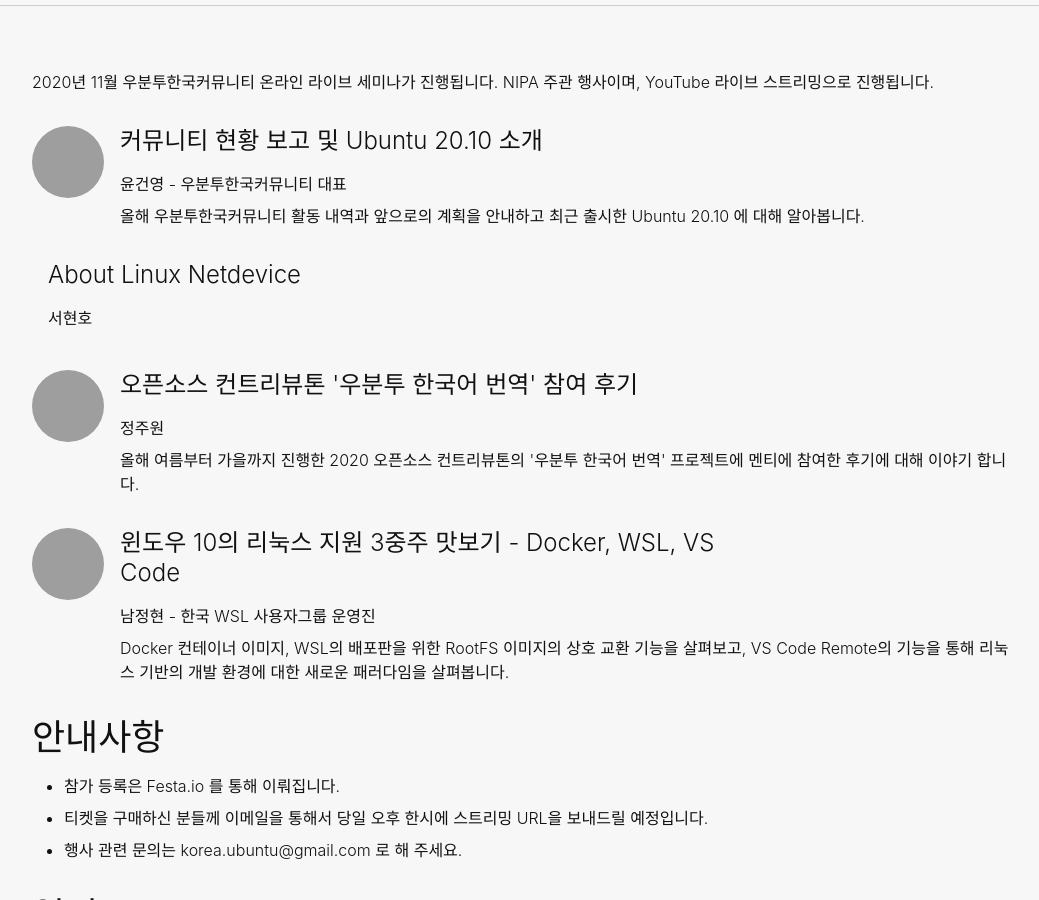
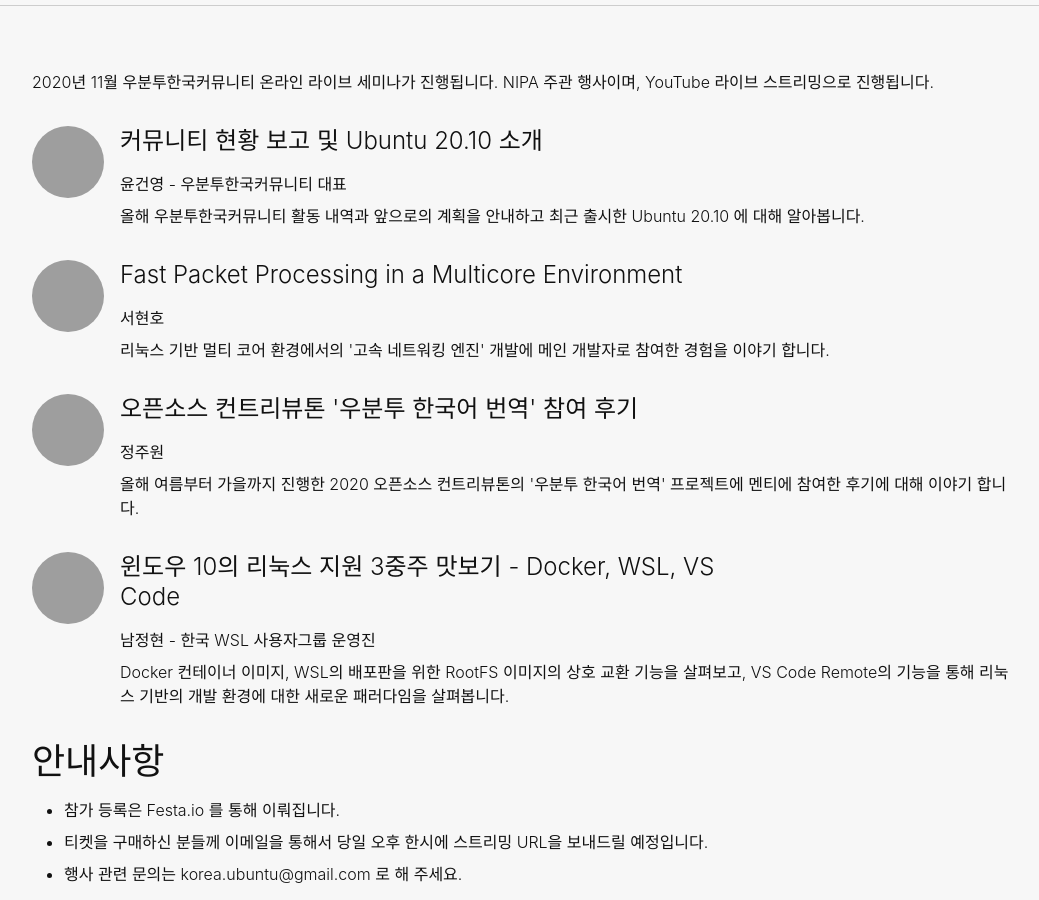
Before and after one commit to ubuntu-kr/events, a Jekyll site: the page built from _posts/2020-11-10-november-online-seminar.md, in a window 1280 px wide and 900 px high, scrolled down 894 px. Shown: the whole window, without its empty margins (113-1152 px from the left). Built offline with Jekyll 4.4.1, drawn with Linux system fonts in a browser that asks for light colours; some web fonts are replaced; some of the changed text lies outside the part shown; grey boxes are pictures that could not be loaded.

Commit message:
Add a speaker data into the 2020-Nov seminar page.

```diff
--- a/_posts/2020-11-10-november-online-seminar.md
+++ b/_posts/2020-11-10-november-online-seminar.md
@@ -23,8 +23,9 @@
   desc="올해 우분투한국커뮤니티 활동 내역과 앞으로의 계획을 안내하고 최근 출시한 Ubuntu 20.10 에 대해 알아봅니다." %}
 
 {% include profile.html
-  heading="About Linux Netdevice " bold="서현호"
-  desc="" %}
+  profile="https://avatars0.githubusercontent.com/u/12669899?s=400"
+  heading="Fast Packet Processing in a Multicore Environment" bold="서현호"
+  desc="리눅스 기반 멀티 코어 환경에서의 '고속 네트워킹 엔진' 개발에 메인 개발자로 참여한 경험을 이야기 합니다." %}
 
 {% include profile.html
   profile="https://avatars2.githubusercontent.com/u/47443508?s=400"
@@ -48,7 +49,7 @@
 14:00 ~ 14:10 (10분) | 행사 소개 및 오프닝 - 윤건영
 14:10 ~ 14:40 (30분) | 커뮤니티 현황 보고 및 Ubuntu 20.10 소개 - 윤건영
 14:40 ~ 14:50 (10분) | 휴식 및 다음 발표 준비
-14:50 ~ 15:20 (30분) | About Linux Netdevice - 서현호
+14:50 ~ 15:20 (30분) | Fast Packet Processing in a Multicore Environment - 서현호
 15:20 ~ 15:30 (10분) | 휴식 및 다음 발표 준비
 15:30 ~ 16:00 (30분) | 오픈소스 컨트리뷰톤 '우분투 한국어 번역' 참여 후기 - 정주원
 16:00 ~ 16:10 (10분) | 휴식 및 다음 발표 준비
```
